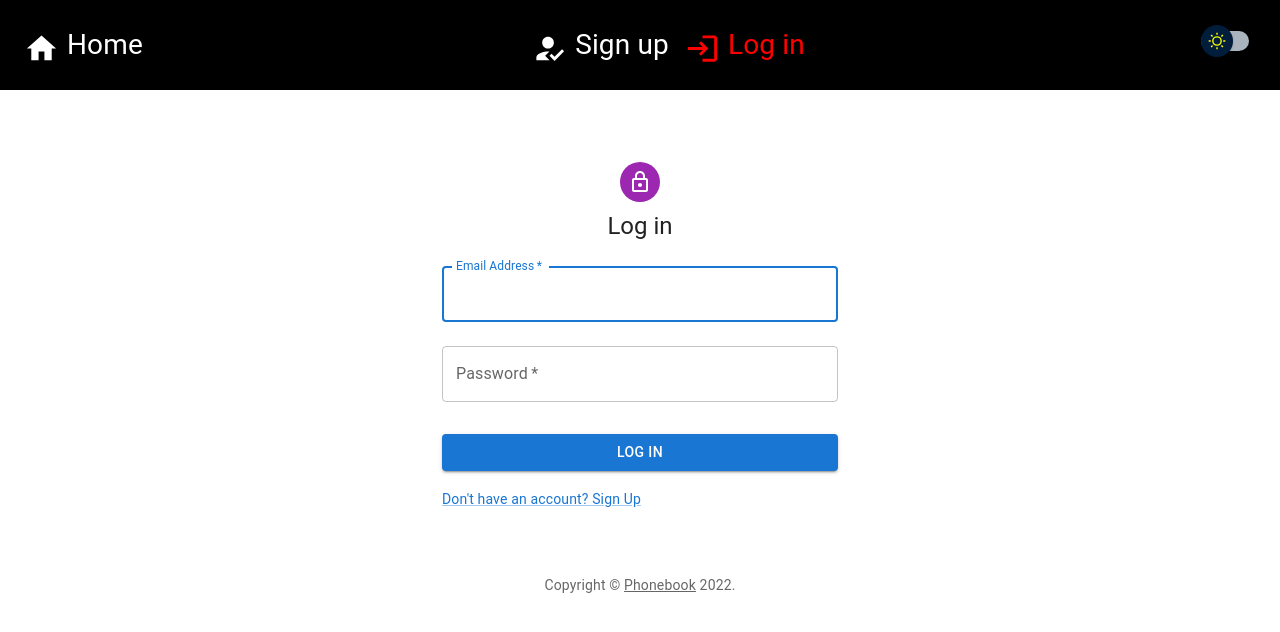
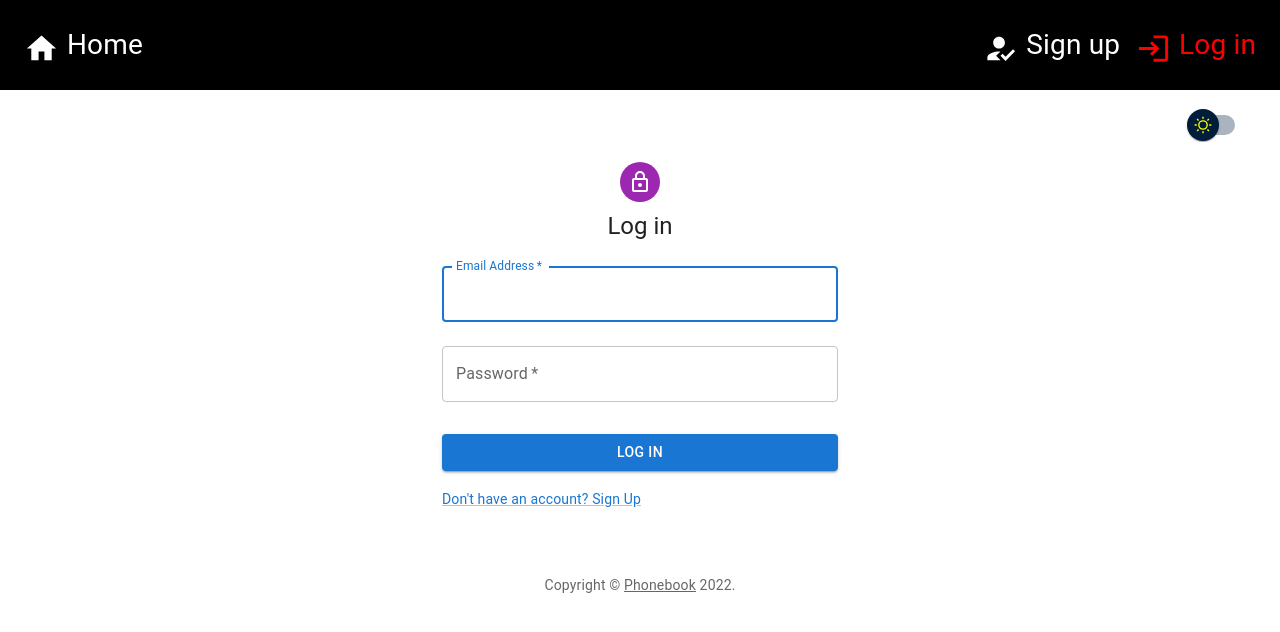
Before and after one commit to dimatytenko/Phonebook, a React (Create React App) app: page /login in a window 1280 px wide. Shown: the top 632 px of the page. Built offline with nearby package versions, Linux system fonts and the light colour scheme.

Commit message:
add netlify toml

```diff
--- a/src/Routes/PrivateRoute.js
+++ b/src/Routes/PrivateRoute.js
@@ -4,5 +4,7 @@ import { authSelectors } from '../redux/auth';
 
 export function PrivateRoute({ children, ...routeProps }) {
   const isLoggedIn = useSelector(authSelectors.getIsLoggedIn);
-  return <>{isLoggedIn ? children : <Navigate to="/login" replace={true} />}</>;
+  return (
+    <>{isLoggedIn ? children : <Navigate to="/login" replace={false} />}</>
+  );
 }
--- a/src/Routes/PublicRoute.js
+++ b/src/Routes/PublicRoute.js
@@ -12,7 +12,7 @@ export function PublicRoute({
   const shouldRedirect = isLoggedIn && restricted;
   return (
     <>
-      {shouldRedirect ? <Navigate to={redirectTo} replace={true} /> : children}
+      {shouldRedirect ? <Navigate to={redirectTo} replace={false} /> : children}
     </>
   );
 }
--- a/src/components/AppBar/AppBar.styled.js
+++ b/src/components/AppBar/AppBar.styled.js
@@ -1,6 +1,7 @@
 import styled from '@emotion/styled';
 
 export const AppBarWrapper = styled.div`
+  position: relative;
   min-height: 90px;
   background-color: ${props => props.theme.backgrounds.appPrimary};
   display: flex;
@@ -11,3 +12,9 @@ export const AppBarBox = styled.div`
   display: flex;
   justify-content: space-between;
 `;
+
+export const AppBarSwitchBox = styled.div`
+  position: absolute;
+  right: 3%;
+  top: 120%;
+`;
--- a/src/components/AppBar/Appbar.js
+++ b/src/components/AppBar/Appbar.js
@@ -6,7 +6,7 @@ import AuthNav from '../AuthNav';
 import UserMenu from '../UserMenu';
 import { SwitchTheme } from '../SwitchTheme';
 import { authSelectors } from '../../redux/auth';
-import { AppBarWrapper, AppBarBox } from './AppBar.styled';
+import { AppBarWrapper, AppBarBox, AppBarSwitchBox } from './AppBar.styled';
 
 export default function AppBar() {
   const isLoggedIn = useSelector(authSelectors.getIsLoggedIn);
@@ -16,7 +16,9 @@ export default function AppBar() {
         <AppBarBox>
           <Navigation />
           {!isLoggedIn ? <AuthNav /> : <UserMenu />}
-          <SwitchTheme />
+          <AppBarSwitchBox>
+            <SwitchTheme />
+          </AppBarSwitchBox>
         </AppBarBox>
       </Container>
     </AppBarWrapper>
--- a/src/redux/auth/authOperations.js
+++ b/src/redux/auth/authOperations.js
@@ -44,6 +44,8 @@ export const fetchCurrentUser = createAsyncThunk(
     try {
       const data = await connectionsAPI.fetchUsers();
       return data;
-    } catch (error) {}
+    } catch (error) {
+      return error.rejectWithValue();
+    }
   },
 );
--- a/src/views/ContactsView/ContactsView.js
+++ b/src/views/ContactsView/ContactsView.js
@@ -1,5 +1,4 @@
 import React, { useState } from 'react';
-import { useSelector } from 'react-redux';
 import { Typography } from '@mui/material';
 import { Button } from '@mui/material';
 
```
